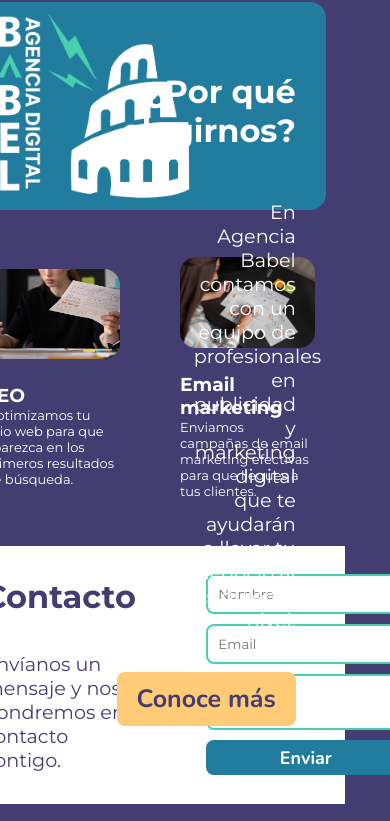
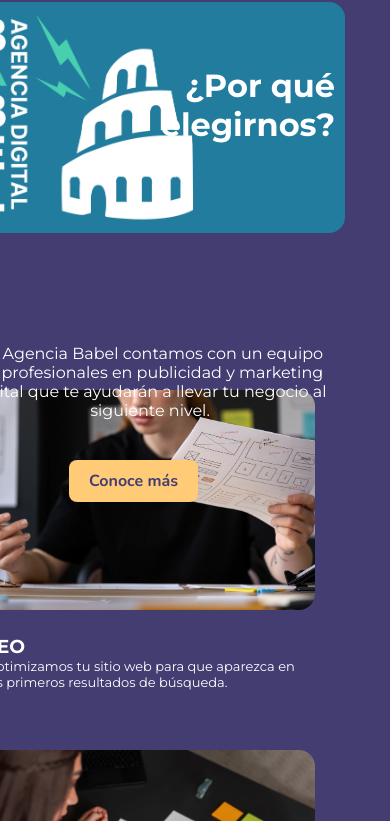
Before and after one commit to iru-codes/Landing-Babel, a plain HTML site: page index.html in a window 390 px wide. Shown: the part 1159-1980 px from the top of the page. Drawn offline with nearby package versions, Linux system fonts and the light colour scheme.

Commit message:
Adaptacion responsive banner 2, cards horizontales y formulario de contacto

```diff
--- a/style.css
+++ b/style.css
@@ -573,6 +573,45 @@
     background: var(--main-bg-amarillo);
 }
 
+@media (max-width: 768px) {
+    .middele_banner {
+        width: 100%;
+        margin-top: 0;
+    }
+
+    .middle_banner img {
+        width: 100%;
+    }
+
+    .text_container {
+        padding: 10px;
+        width: 100%;
+    }
+
+    .text_container h2 {
+        font-size: 2rem;
+        width: 50%;
+        right: 15px;
+        text-align: right;
+    }
+
+    .text_container p, .text_container .btn {
+        font-size: 1rem;
+        position: relative;
+        top: 150px;
+        text-align: center;
+    }
+
+    .text_container p {
+        width: 100%;
+    }
+
+    .text_container .btn {
+        margin-top: 0;
+        right: 37%;
+    }
+}
+
 /*Cards horizontales*/
 
 .horizontal_cards{
@@ -609,6 +648,28 @@
     transform: scale(1.05);
     transition: 0.5s;
 }
+
+@media (max-width: 768px) {
+    .horizontal_cards{
+        margin-top: 35%;
+    }
+
+    .horizontal_container{
+        flex-flow: column nowrap;
+        gap: 0;
+    }
+
+    .horizontal_card{
+        width: 100%;
+        margin-bottom: 20px;
+    }
+
+    .horizontal_card img{
+        width: 100%;
+    }
+}
+
+/*Form de Contacto*/
 
 .contact{
     background-color: #ffffff;
@@ -672,6 +733,28 @@
     padding: 10px;
     font-family: "montserrat", sans-serif;
 }
+
+
+@media (max-width: 768px) {
+    .contact_container{
+        display: flex;
+        flex-flow: column nowrap;
+        align-items: center;
+        gap: 0;
+        padding: 0;
+    }
+
+    .contact_text{
+        width: 100%;
+        padding: 5%;
+    }
+
+    .contact_form{
+        width: 80%;
+        padding: 5%;
+    }
+}
+
 
 /*Footer*/
 
```
